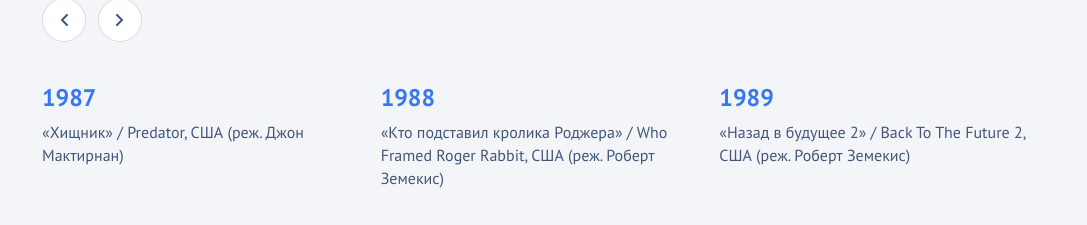
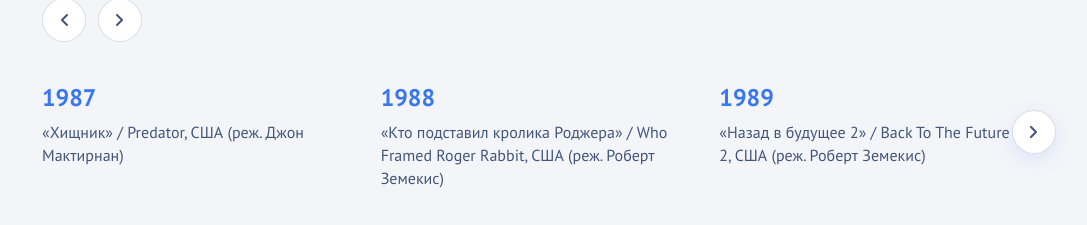
Before and after one commit to when-dev/only-digital-test, a React app: page / in a window 1280 px wide. Shown: the part 819-1044 px from the top of the page, without its empty margins (102-1189 px from the left). Built offline with nearby package versions, Linux system fonts and the light colour scheme.

Commit message:
feat: added custom slider arrows with hide-on-edges behavior

```diff
--- a/src/components/slider/Slider.scss
+++ b/src/components/slider/Slider.scss
@@ -1,4 +1,5 @@
 .events {
+	position: relative;
 	width: 100%;
 	min-width: 0;
 }
@@ -10,7 +11,7 @@
 }
 
 .events__card {
-	background: transparent;
+	padding-right: 24px;
 }
 
 .events__year {
@@ -25,3 +26,26 @@
 	line-height: 1.45;
 	color: #42567a;
 }
+
+.events__arrow {
+	position: absolute;
+	top: 28px;
+	width: 44px;
+	height: 44px;
+	border-radius: 50%;
+	border: 1px solid rgba(66, 86, 122, 0.2);
+  background: #fff;
+  display: grid;
+  place-items: center;
+  cursor: pointer;
+  z-index: 5;
+  box-shadow: 0 6px 18px rgba(56, 119, 238, 0.12);
+}
+
+.events__arrow--right {
+	right: -22px;
+}
+
+.events__arrow--left {
+	left: -22px;
+}
--- a/src/components/slider/Slider.tsx
+++ b/src/components/slider/Slider.tsx
@@ -1,17 +1,42 @@
-import { Swiper, SwiperSlide } from 'swiper/react';
-import type { TimelineEvent } from '../timeline/timelineData';
+import { useMemo, useState } from 'react'
+import { Swiper, SwiperSlide } from 'swiper/react'
+import { Swiper as SwiperType } from 'swiper'
+import type { TimelineEvent } from '../timeline/timelineData'
 
-import 'swiper/css';
-import './Slider.scss';
+import 'swiper/css'
+import './Slider.scss'
 
 type Props = {
-	events: TimelineEvent[];
+	events: TimelineEvent[]
 }
 
 export function Slider({ events }: Props) {
+	const [swiper, setSwiper] = useState<SwiperType | null>(null)
+	const [isBeginning, setIsBeginning] = useState(true)
+	const [isEnd, setIsEnd] = useState(false)
+
+	const updateEdges = (s: SwiperType) => {
+		setIsBeginning(s.isBeginning)
+		setIsEnd(s.isEnd)
+	}
+
+	const sliderKey = useMemo(() => {
+		const first = events[0]?.year ?? 'x'
+		const last = events[events.length - 1]?.year ?? 'y'
+		return `${first}-${last}-${events.length}`
+	}, [])
+
 	return (
-		<div className="events">
+		<div className='events'>
 			<Swiper
+				key={sliderKey}
+				onSwiper={s => {
+					setSwiper(s)
+					requestAnimationFrame(() => updateEdges(s))
+				}}
+				onSlideChange={s => updateEdges(s)}
+				onReachBeginning={s => updateEdges(s)}
+				onReachEnd={s => updateEdges(s)}
 				slidesPerView={3}
 				spaceBetween={24}
 				speed={500}
@@ -21,15 +46,53 @@
 					1024: { slidesPerView: 3, spaceBetween: 24 },
 				}}
 			>
-				{events.map((e) => (
+				{events.map(e => (
 					<SwiperSlide key={`${e.year}-${e.text}`}>
 						<article className='events__card'>
-							<div className="events__year">{e.year}</div>
-							<div className="events__text">{e.text}</div>
+							<div className='events__year'>{e.year}</div>
+							<div className='events__text'>{e.text}</div>
 						</article>
 					</SwiperSlide>
 				))}
 			</Swiper>
+
+			{!isBeginning && (
+				<button
+					type='button'
+					className='events__arrow events__arrow--left'
+					aria-label='Previous slide'
+					onClick={() => swiper?.slidePrev()}
+				>
+					<svg width='8' height='12' viewBox='0 0 8 12' fill='none'>
+						<path
+							d='M7 1L2 6L7 11'
+							stroke='#42567A'
+							strokeWidth='2'
+							strokeLinecap='round'
+							strokeLinejoin='round'
+						/>
+					</svg>
+				</button>
+			)}
+
+			{!isEnd && (
+				<button
+					type='button'
+					className='events__arrow events__arrow--right'
+					aria-label='Next slide'
+					onClick={() => swiper?.slideNext()}
+				>
+					<svg width='8' height='12' viewBox='0 0 8 12' fill='none'>
+						<path
+							d='M1 1L6 6L1 11'
+							stroke='#42567A'
+							strokeWidth='2'
+							strokeLinecap='round'
+							strokeLinejoin='round'
+						/>
+					</svg>
+				</button>
+			)}
 		</div>
 	)
 }
```
